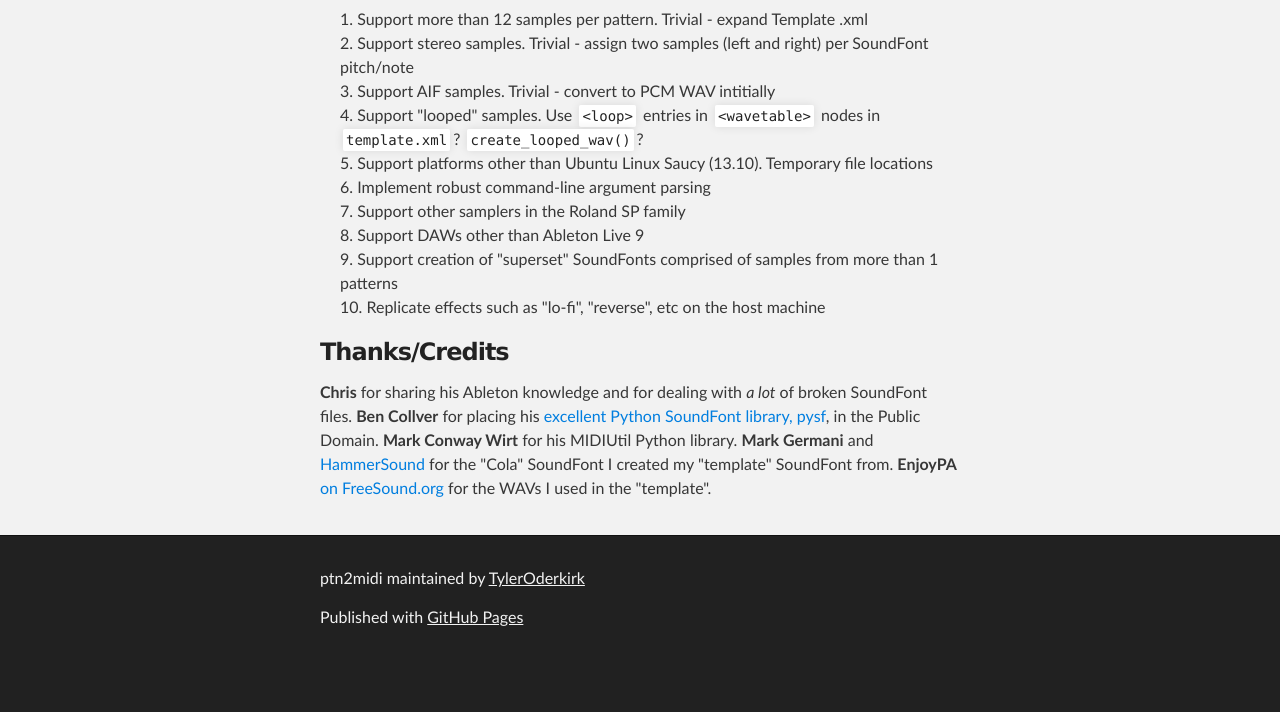
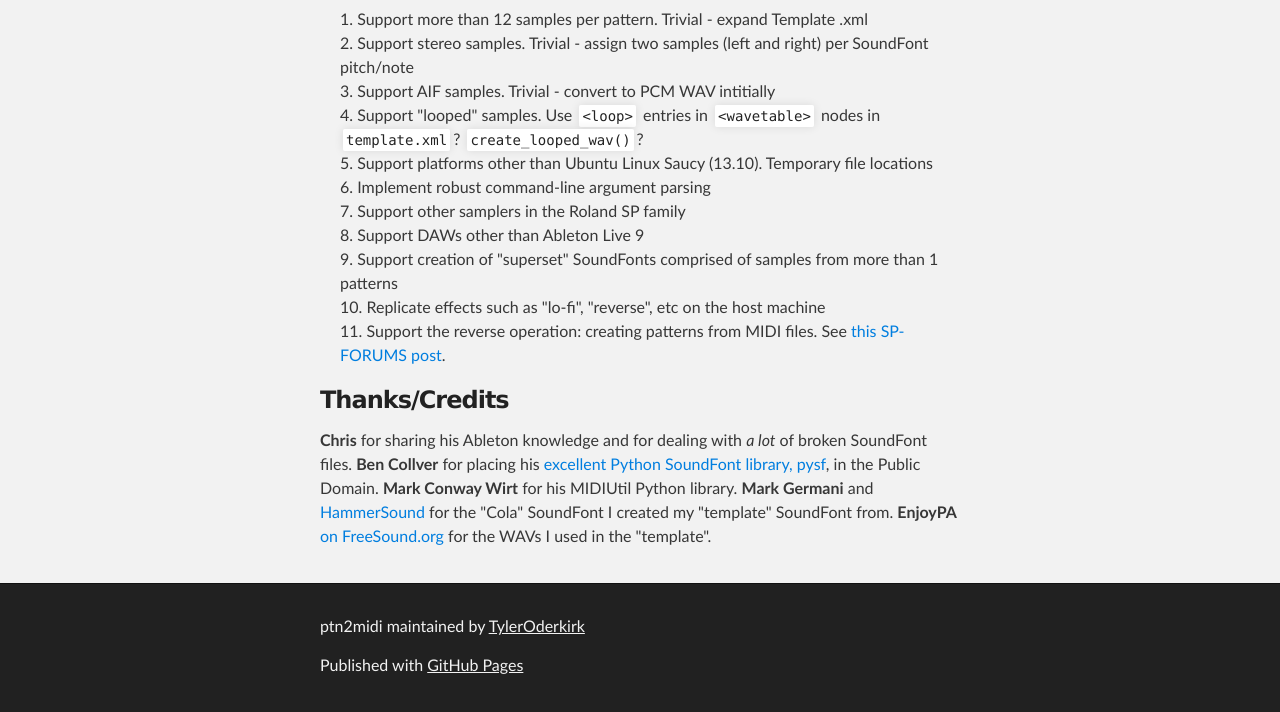
Before and after one commit to TylerOderkirk/ptn2midi, a plain HTML site: page index.html in a window 1280 px wide. Shown: the part 2855-3567 px from the top of the page. Before the commit the page ends 3519 px from the top, so only its background shows below. Drawn offline with Linux system fonts and the light colour scheme.

Commit message:
Create gh-pages branch via GitHub

```diff
--- a/index.html
+++ b/index.html
@@ -114,6 +114,7 @@ with the "Mark" button and "Start/End" feature on the sampler</li>
 <li>Support DAWs other than Ableton Live 9</li>
 <li>Support creation of "superset" SoundFonts comprised of samples from more than 1 patterns</li>
 <li>Replicate effects such as "lo-fi", "reverse", etc on the host machine</li>
+<li>Support the reverse operation: creating patterns from MIDI files. See <a href="http://sp-forums.com/viewtopic.php?p=139046#p139046">this SP-FORUMS post</a>.</li>
 </ol><h3>
 <a name="thankscredits" class="anchor" href="#thankscredits"><span class="octicon octicon-link"></span></a>Thanks/Credits</h3>
 
```
Also changed, not shown: params.json (+1 -1 lines).
